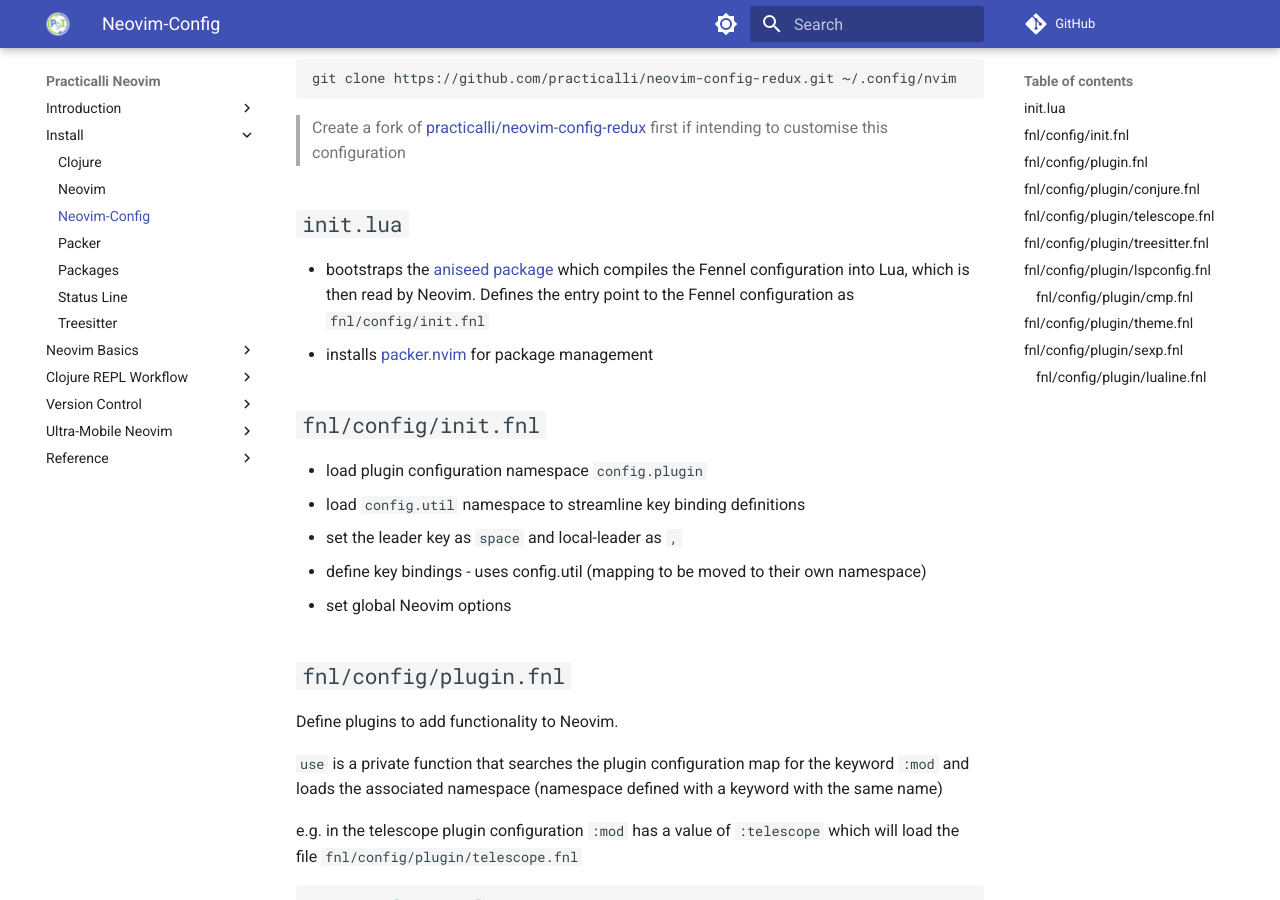
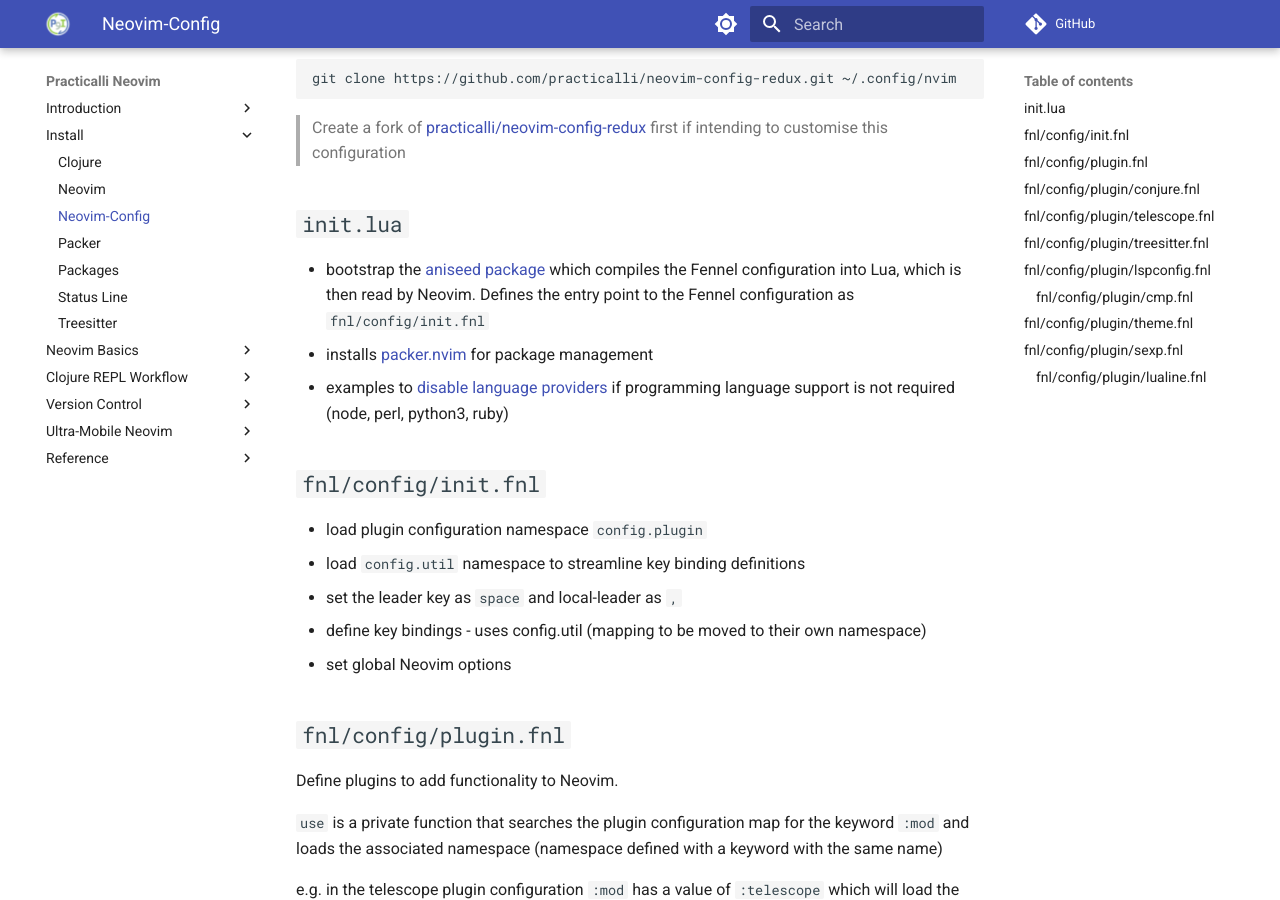
Before and after one commit to practicalli/neovim, an MkDocs documentation site: the page built from docs/install/configuration.md, in a window 1280 px wide and 900 px high, scrolled down 321 px. Built offline with MkDocs 1.6.1 and Material for MkDocs 9.7.7, drawn with Linux system fonts in a browser that asks for light colours; comment, search, counter and statistics services are not loaded.

Commit message:
install: add language provider config to `init.lua` description

```diff
--- a/docs/install/configuration.md
+++ b/docs/install/configuration.md
@@ -14,8 +14,10 @@
 
 
 ## `init.lua`
- - bootstraps the [aniseed package](https://github.com/Olical/aniseed){target=_blank} which compiles the Fennel configuration into Lua, which is then read by Neovim. Defines the entry point to the Fennel configuration as `fnl/config/init.fnl`
+
+ - bootstrap the [aniseed package](https://github.com/Olical/aniseed){target=_blank} which compiles the Fennel configuration into Lua, which is then read by Neovim. Defines the entry point to the Fennel configuration as `fnl/config/init.fnl`
  - installs [packer.nvim](https://github.com/wbthomason/packer.nvim){target=_blank} for package management
+ - examples to [disable language providers](/neovim/reference/neovim/language-providers/) if programming language support is not required (node, perl, python3, ruby)
 
 
 ## `fnl/config/init.fnl`
```
